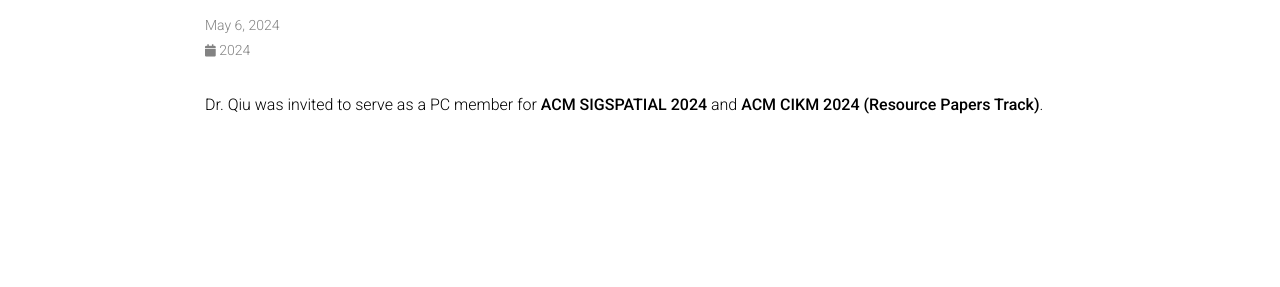
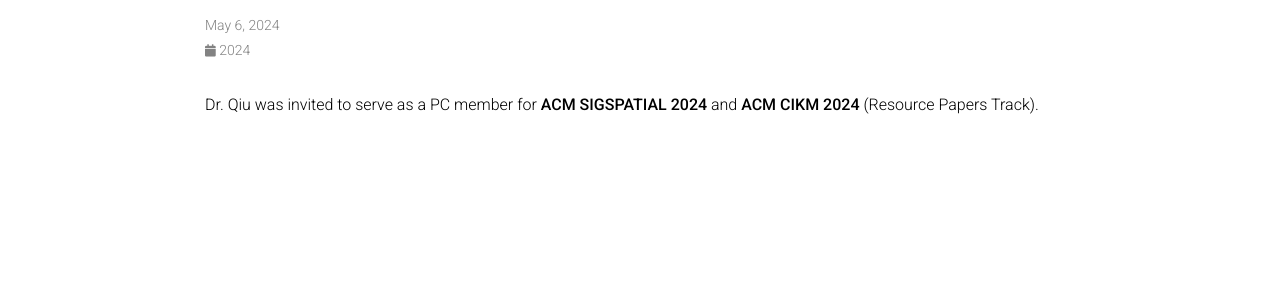
Before and after one commit to chenxiunt/chenxiunt.github.io, a Jekyll site: the page built from _news/announcement_20240506.md, in a window 1280 px wide. Shown: the part 146-433 px from the top of the page. Built offline with Jekyll 4.4.1, drawn with Linux system fonts in a browser that asks for light colours; comment, search, counter and statistics services are not loaded; a style sheet for code colours, icons or effects is not loaded.

```diff
--- a/_news/announcement_20240506.md
+++ b/_news/announcement_20240506.md
@@ -4,4 +4,4 @@ date: 2024-05-06 17:59:00-0400
 inline: true
 ---
 
-Dr. Qiu was invited to serve as a PC member for **ACM SIGSPATIAL 2024** and **ACM CIKM 2024 (Resource Papers Track)**.
+Dr. Qiu was invited to serve as a PC member for **ACM SIGSPATIAL 2024** and **ACM CIKM 2024** (Resource Papers Track).
```
